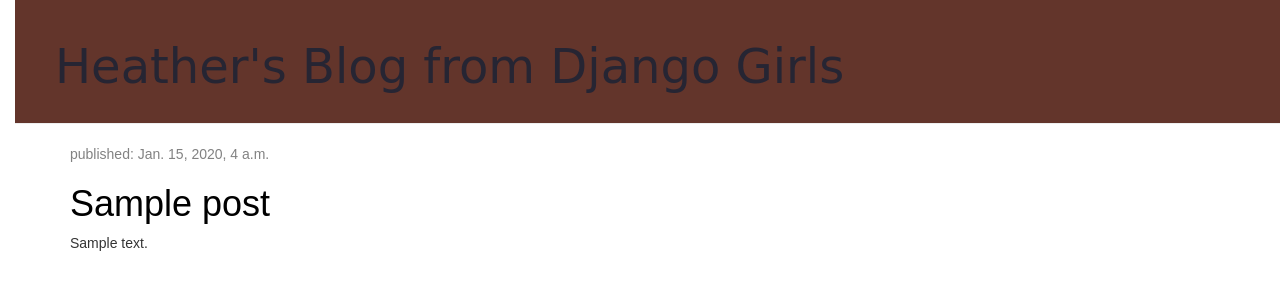
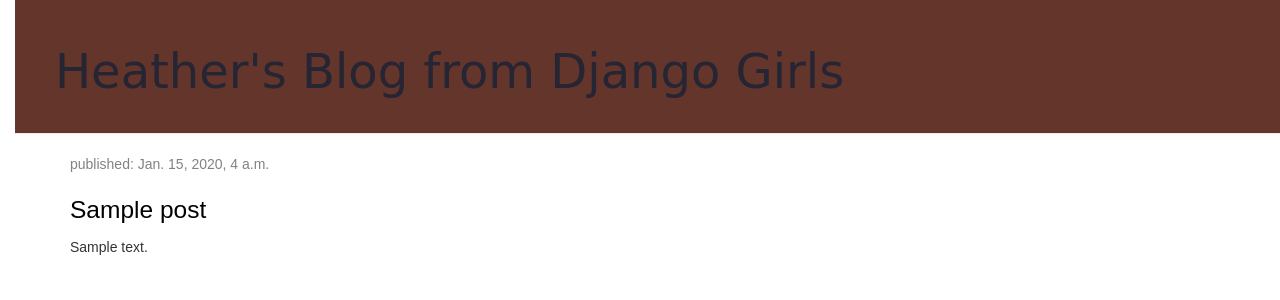
Before and after one commit to kcbusymom/my-first-blog, a Django app: template blog/templates/blog/post_list.html in a window 1280 px wide. Shown: the top 300 px of the page. Run offline with Django 3.2, Linux system fonts and the light colour scheme; the template is opened without the code that fills it: values that come from a table or form of the project are taken from there, others are empty; tables that the repository leaves empty hold one stand-in row (values such as "Sample post"); some libraries are stand-ins or nearby versions.

Commit message:
still working on changing font of header and color style sheet

```diff
--- a/blog/static/css/blog.css
+++ b/blog/static/css/blog.css
@@ -1,3 +1,19 @@
+h1, .site-title, .comments-number h2,
+.comment-reply-title{
+	font-family: 'Bevan', cursive;
+	font-size: 1.75em;
+	line-height: 1.321;
+}
+
+h2 {
+	font-size:1.3125em;
+	line-height: 1.143;
+}
+
+a {
+	color: #b5c3cf;
+}
+
 h1 a {
 	color: #9c6638;
 	font-family: 'Bevan' cursive;
```
